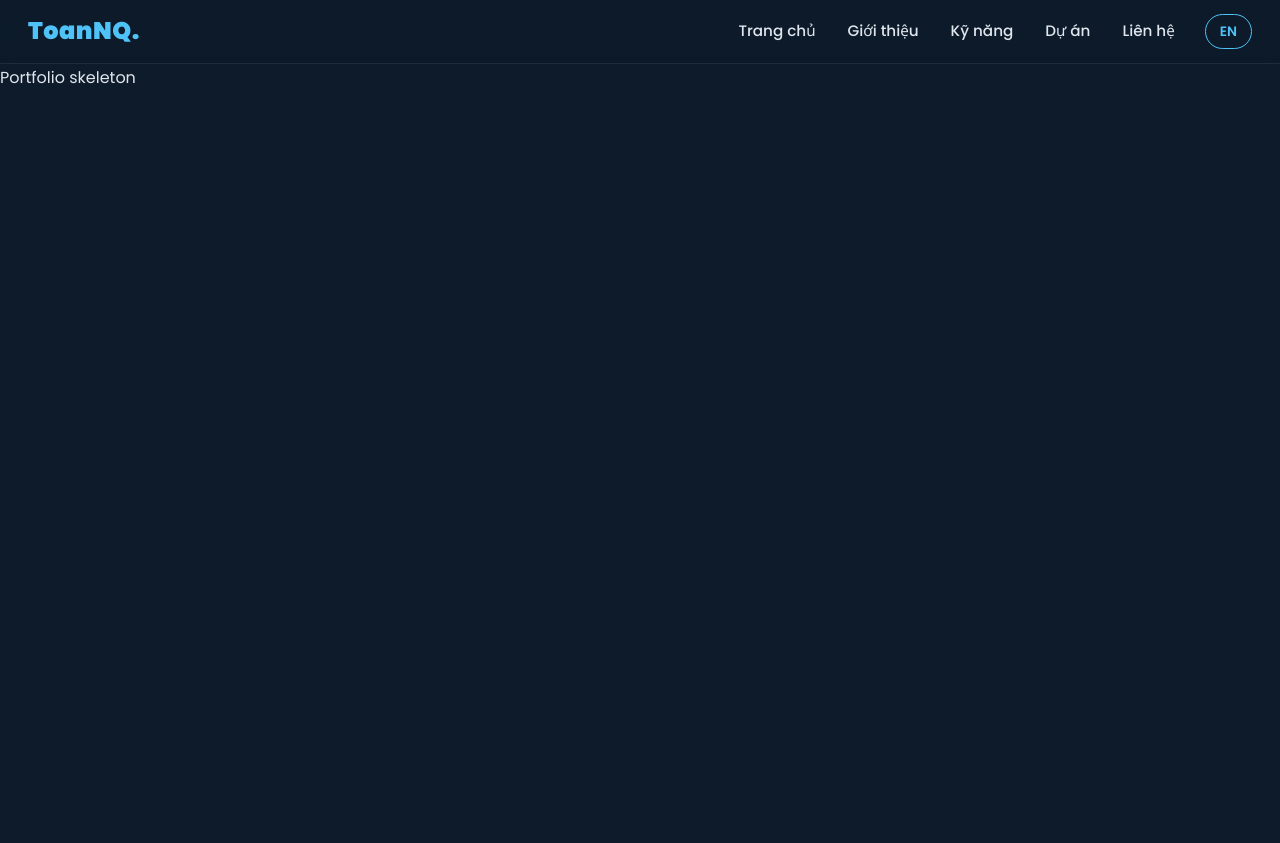
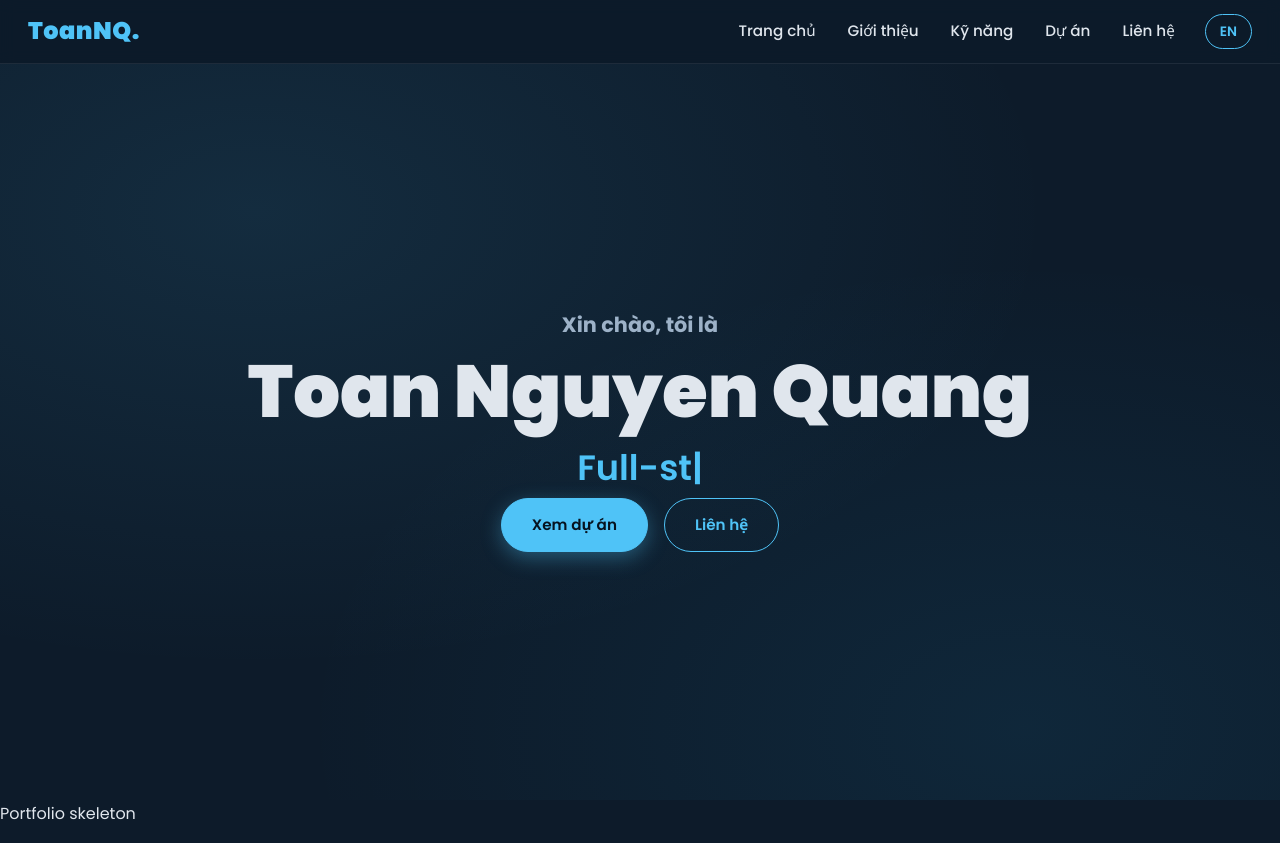
Before and after one commit to QT-Tech410/portfolio, a React (Vite) app: page / in a window 1280 px wide. Before the commit the page ends 800 px from the top, so only its background shows below. Built offline with nearby package versions, Linux system fonts and the light colour scheme.

Commit message:
feat: add Home hero with typewriter effect
Co-Authored-By: Claude Code <noreply@anthropic.com>

```diff
--- a/src/App.jsx
+++ b/src/App.jsx
@@ -1,10 +1,12 @@
 import { LanguageProvider } from './config/i18n'
 import Navbar from './components/Navbar'
+import Home from './components/Home'
 
 export default function App() {
   return (
     <LanguageProvider>
       <Navbar />
+      <Home />
       <main>
         <p>Portfolio skeleton</p>
       </main>
--- /dev/null
+++ b/src/components/Home.jsx
@@ -0,0 +1,49 @@
+import { useEffect, useState } from 'react'
+import { CONTACT } from '../config/contact'
+import { useLanguage } from '../config/i18n'
+
+function useTypewriter(words, speed = 120) {
+  const [text, setText] = useState('')
+  const [i, setI] = useState(0)
+  const [del, setDel] = useState(false)
+
+  useEffect(() => {
+    if (words.length === 0) return
+    const word = words[i % words.length]
+    let timeout
+    if (!del && text === word) {
+      timeout = setTimeout(() => setDel(true), 1500)
+    } else if (del && text === '') {
+      setDel(false)
+      setI((v) => v + 1)
+    } else {
+      timeout = setTimeout(() => {
+        setText(del ? word.slice(0, text.length - 1) : word.slice(0, text.length + 1))
+      }, speed)
+    }
+    return () => clearTimeout(timeout)
+  }, [text, del, i, words, speed])
+
+  return text
+}
+
+export default function Home() {
+  const { t } = useLanguage()
+  const roles = [t('home.type1'), t('home.type2'), t('home.type3')]
+  const typed = useTypewriter(roles)
+
+  return (
+    <section id="home" className="hero">
+      <h2 className="hero-hello">{t('home.hello')}</h2>
+      <h1 className="hero-name">{CONTACT.name}</h1>
+      <div className="hero-type">
+        <span className="accent">{typed}</span>
+        <span className="cursor">|</span>
+      </div>
+      <div className="hero-cta">
+        <a href="#projects" className="btn-primary-cta">{t('home.btnProjects')}</a>
+        <a href="#contact" className="btn-outline-cta">{t('home.btnContact')}</a>
+      </div>
+    </section>
+  )
+}
```
Also changed, not shown: 1 other file (tests, documents, lock files or other folders).
